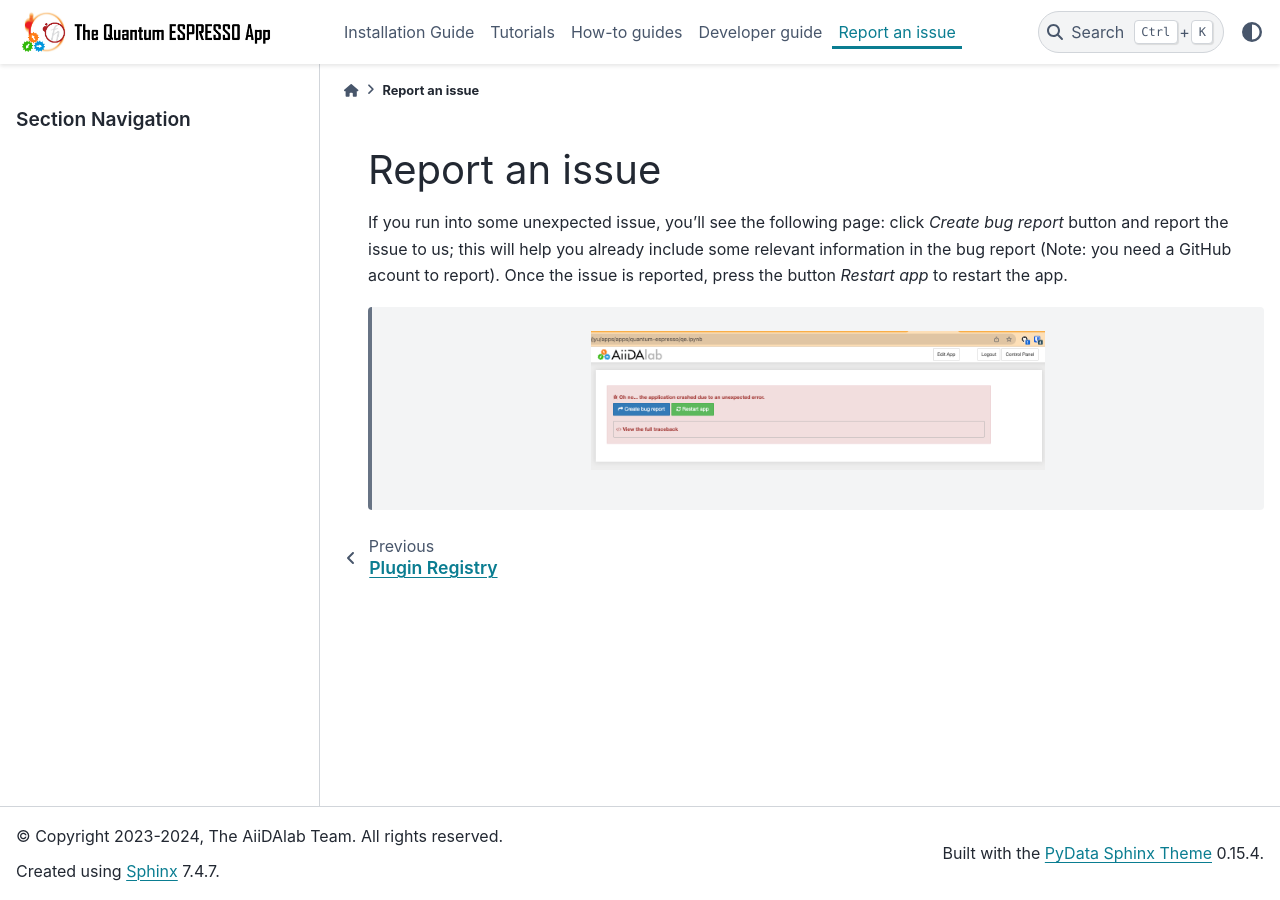
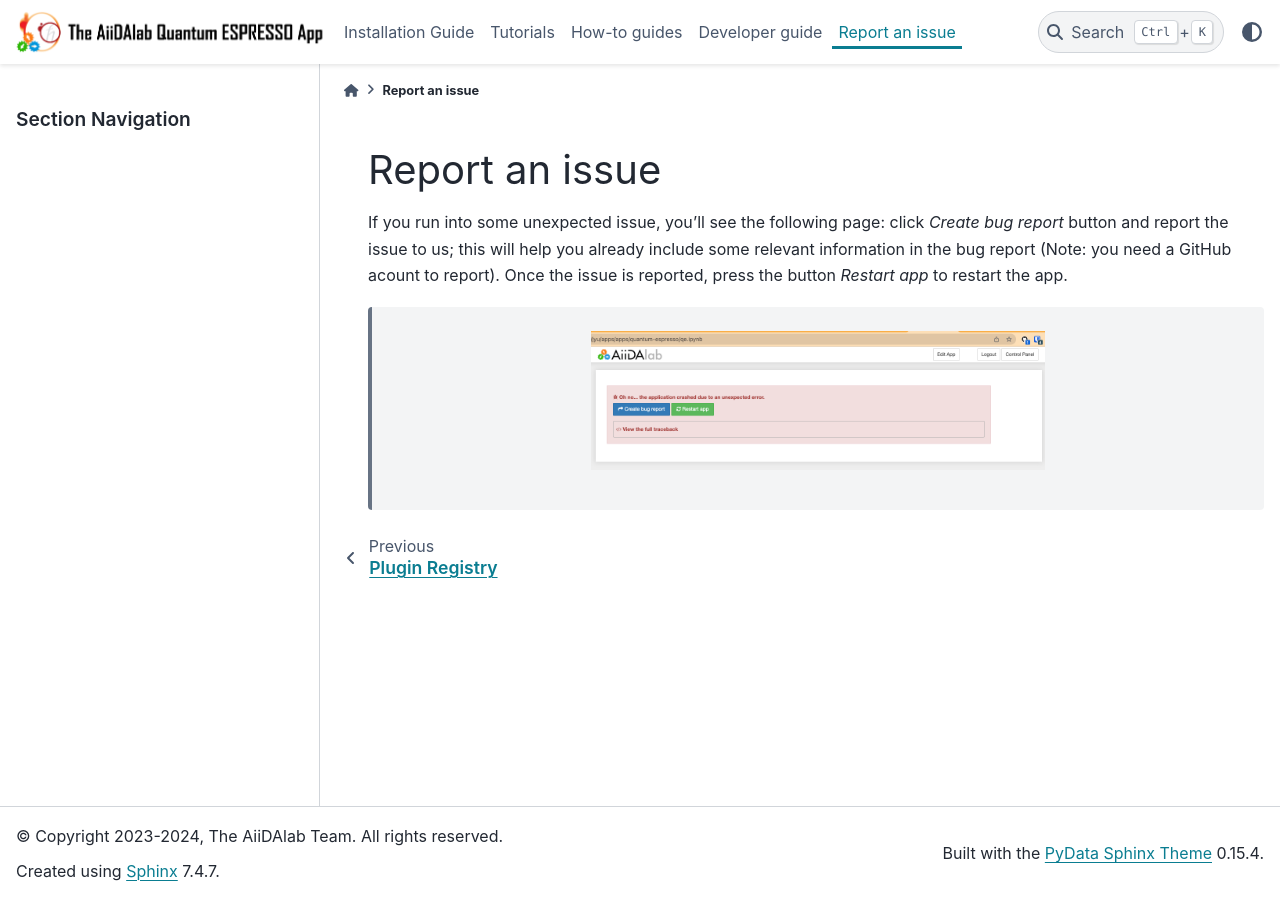
Before and after one commit to aiidalab/aiidalab-qe, a Sphinx documentation site: the page built from docs/source/report_issue.rst, in a window 1280 px wide. Built offline with Sphinx 7.4.7 and the PyData theme 0.15.4, drawn with Linux system fonts in a browser that asks for light colours.

Commit message:
Update logo

```diff
--- a/docs/source/conf.py
+++ b/docs/source/conf.py
@@ -77,14 +77,19 @@
 #
 html_theme = "pydata_sphinx_theme"
 
-# The name of an image file (relative to this directory) to place at the top
-# of the sidebar.
-html_logo = "_static/images/full_logo.png"
-
 # Add any paths that contain custom static files (such as style sheets) here,
 # relative to this directory. They are copied after the builtin static files,
 # so a file named "default.css" will overwrite the builtin "default.css".
 html_static_path = ["_static"]
+
+# Using this instead of `html_logo` to handle light/dark modes
+# See https://pydata-sphinx-theme.readthedocs.io
+html_theme_options = {
+    "logo": {
+        "image_light": "logo.png",
+        "image_dark": "logo_dark.png",
+    },
+}
 
 # If true, links to the reST sources are added to the pages.
 html_show_sourcelink = False
--- a/docs/source/index.rst
+++ b/docs/source/index.rst
@@ -20,7 +20,7 @@
 
       .. image:: _static/images/icon.svg
          :width: 200px
-         :class: sd-m-auto
+         :class: sd-m-auto dark-light
 
 ----
 
--- a/docs/source/tutorials/index.rst
+++ b/docs/source/tutorials/index.rst
@@ -5,7 +5,7 @@
 
 .. important::
 
-    Before you get started, make sure you've :doc:`accessed </installation/aiidalab/index>` AiiDAlab and :doc:`installed </installation/install>` the Quantum ESPRESSO app.
+    Before you get started, make sure you've :doc:`accessed </installation/access_aiidalab/index>` AiiDAlab and :doc:`installed </installation/install>` the Quantum ESPRESSO app.
 
 .. grid:: 1 1 1 2
    :gutter: 3
```
Also changed, not shown: docs/source/_static/images/full_logo.png (deleted), docs/source/_static/images/full_logo.svg (deleted), docs/source/_static/images/icon.svg, docs/source/_static/logo.png (added), docs/source/_static/logo_dark.png (added).
